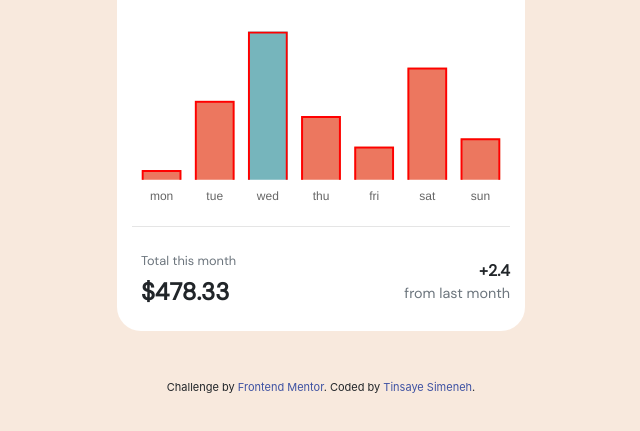
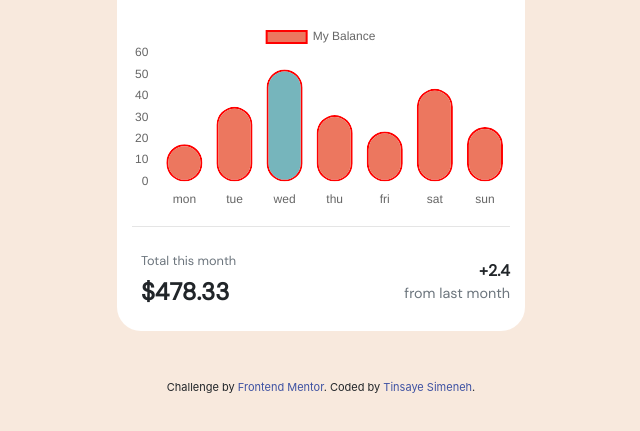
Before and after one commit to tinsaye-simeneh/Frontend-Mentor-Expenses-chart_component, a plain HTML site: page index.html in a window 1280 px wide. Shown: the part 231-662 px from the top of the page, without its empty margins (319-959 px from the left). Drawn offline with nearby package versions, Linux system fonts and the light colour scheme; files whose address does not match are found by name.

Commit message:
barchart border radius solved

```diff
--- a/index.html
+++ b/index.html
@@ -16,8 +16,8 @@
       integrity="sha384-ggOyR0iXCbMQv3Xipma34MD+dH/1fQ784/j6cY/iJTQUOhcWr7x9JvoRxT2MZw1T"
       crossorigin="anonymous"
     />
-    <script src="https://cdnjs.cloudflare.com/ajax/libs/Chart.js/2.5.0/Chart.min.js"></script>
-    <script
+    <script src="https://cdnjs.cloudflare.com/ajax/libs/Chart.js/3.7.1/chart.js"></script>
+ <script
       src="https://code.jquery.com/jquery-3.3.1.slim.min.js"
       integrity="sha384-q8i/X+965DzO0rT7abK41JStQIAqVgRVzpbzo5smXKp4YfRvH+8abtTE1Pi6jizo"
       crossorigin="anonymous"
@@ -103,24 +103,19 @@
           display: false
         },
         scales: {
-        xAxes: [{
-          barPercentage: 2.5,
-          categoryPercentage: 0.3,
-          gridLines : {
-                drawBorder : false,
-                display : false
-            },
-        }, ],
-        yAxes: [{
-            id: 'y-axis-density',
-            display: false
-          },
-          {
-            id: 'y-axis-gravity',
-            display: false
-          },
-        ],
+      x: {
+        grid: {
+          display: false,
+          drawBorder: false
+        }
       },
+      y: {
+        grid: {
+          display: false,
+          drawBorder: false
+        }
+      },
+    },
         cutoutPercentage: 80
       }
     });
```
